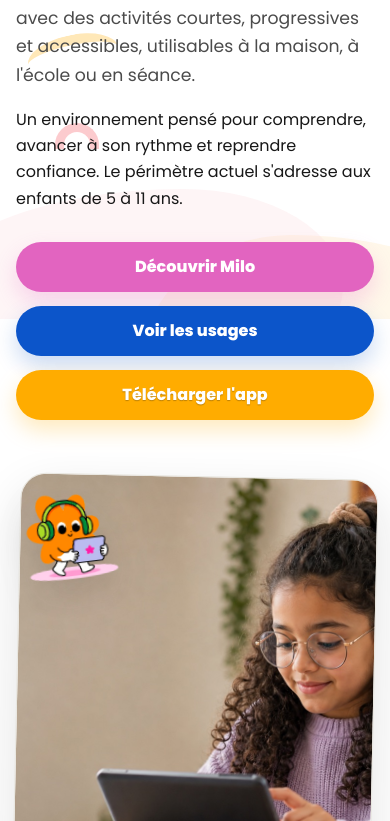
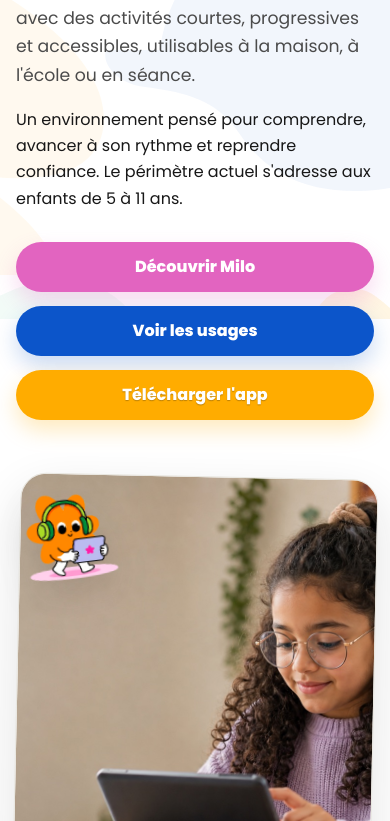
Before and after one commit to jujusj/milo-web, a website: page index.html in a window 390 px wide. Shown: the part 525-1346 px from the top of the page. Drawn offline with Linux system fonts and the light colour scheme.

Commit message:
Add subtle Milo background elements

```diff
--- a/index.html
+++ b/index.html
@@ -62,12 +62,7 @@
   <body>
     <a class="skip-link" href="#contenu">Aller au contenu</a>
     <div class="milo-background" aria-hidden="true">
-      <span class="bg-blob bg-blob-yellow"></span>
-      <span class="bg-blob bg-blob-blue"></span>
-      <span class="bg-blob bg-blob-pink"></span>
-      <span class="bg-doodle bg-doodle-squiggle"></span>
-      <span class="bg-doodle bg-doodle-star">✦</span>
-      <span class="bg-doodle bg-doodle-arc"></span>
+      <span class="bg-elements"></span>
     </div>
     <header class="site-header">
       <div class="header-inner">
--- a/styles.css
+++ b/styles.css
@@ -193,73 +193,18 @@
   pointer-events: none;
 }
 
-.bg-blob,
-.bg-doodle {
+.bg-elements {
   position: absolute;
-  opacity: 0.28;
-}
-
-.bg-blob {
-  filter: blur(0.2px);
-}
-
-.bg-blob-yellow {
-  right: -110px;
-  top: 760px;
-  width: 360px;
-  height: 250px;
-  border-radius: 42% 58% 48% 52% / 54% 38% 62% 46%;
-  background: var(--color-orange-soft);
-}
-
-.bg-blob-blue {
-  left: -130px;
-  top: 1120px;
-  width: 290px;
-  height: 230px;
-  border-radius: 58% 42% 60% 40% / 42% 54% 46% 58%;
-  background: var(--color-blue-soft);
-}
-
-.bg-blob-pink {
-  right: 12vw;
-  bottom: -90px;
-  width: 420px;
-  height: 220px;
-  border-radius: 62% 38% 52% 48% / 50% 44% 56% 50%;
-  background: var(--color-red-soft);
-}
-
-.bg-doodle-squiggle {
-  left: 7vw;
-  top: 560px;
-  width: 92px;
-  height: 42px;
-  border-top: 10px solid var(--color-orange);
-  border-radius: 50%;
-  transform: rotate(-12deg);
-}
-
-.bg-doodle-star {
-  right: 8vw;
-  top: 430px;
-  color: var(--color-pink);
-  font-size: 48px;
-  font-weight: 900;
-}
-
-.bg-doodle-arc {
-  left: 14vw;
-  bottom: 170px;
-  width: 44px;
-  height: 26px;
-  border: 9px solid var(--color-red);
-  border-bottom: 0;
-  border-radius: 999px 999px 0 0;
+  inset: -7vh -9vw;
+  background-image: url("/assets/brand/milo-background-elements.svg");
+  background-position: center top;
+  background-repeat: repeat-y;
+  background-size: min(1680px, 138vw) auto;
+  opacity: 0.95;
 }
 
 .section-soft {
-  background: var(--color-warm);
+  background: rgba(255, 251, 234, 0.9);
 }
 
 .section-heading {
@@ -1152,6 +1097,12 @@
 }
 
 @media (max-width: 820px) {
+  .bg-elements {
+    inset: -4vh -34vw;
+    background-size: 1160px auto;
+    opacity: 0.78;
+  }
+
   .site-header {
     width: min(calc(100% - 24px), var(--container));
     border-radius: 26px;
@@ -1210,6 +1161,12 @@
     font-size: 16px;
   }
 
+  .bg-elements {
+    inset: -2vh -68vw;
+    background-size: 980px auto;
+    opacity: 0.68;
+  }
+
   .container {
     width: min(calc(100% - 32px), var(--container));
   }
```
Also changed, not shown: assets/brand/milo-background-elements.svg (added).
